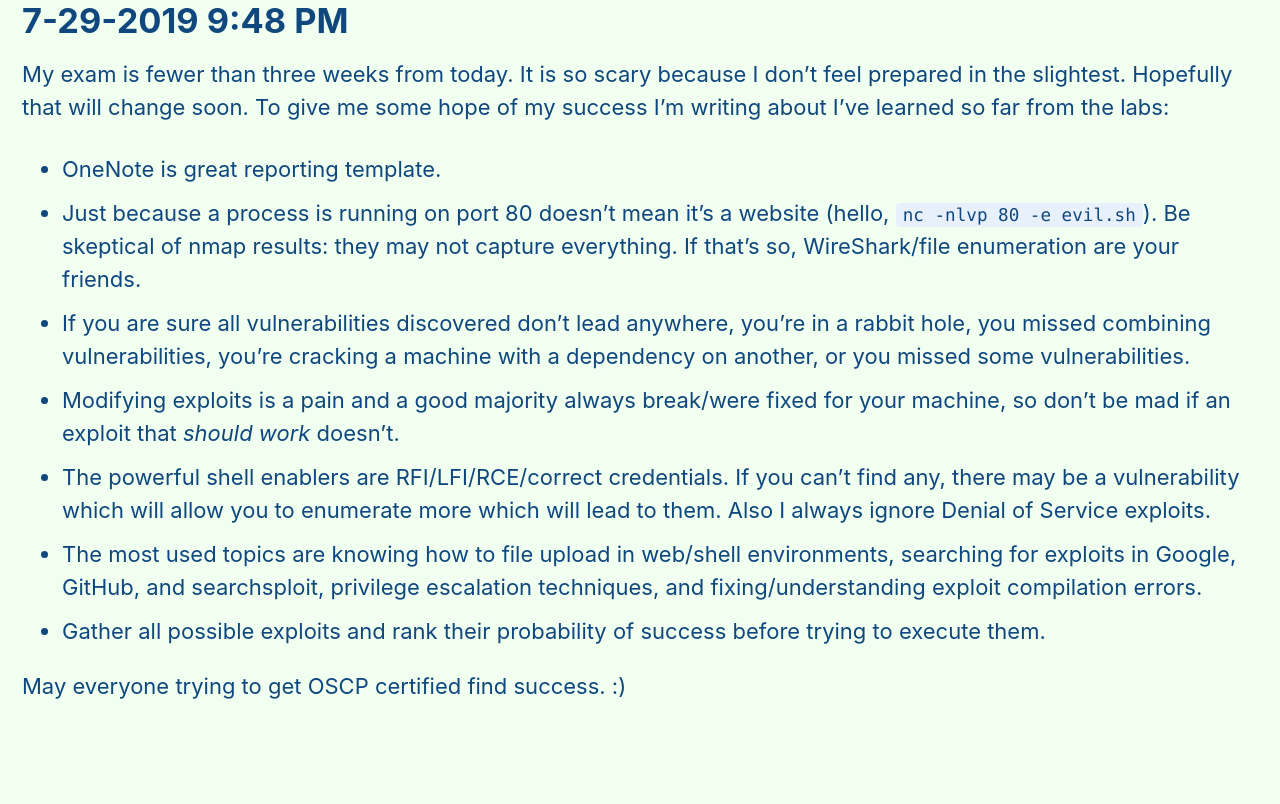
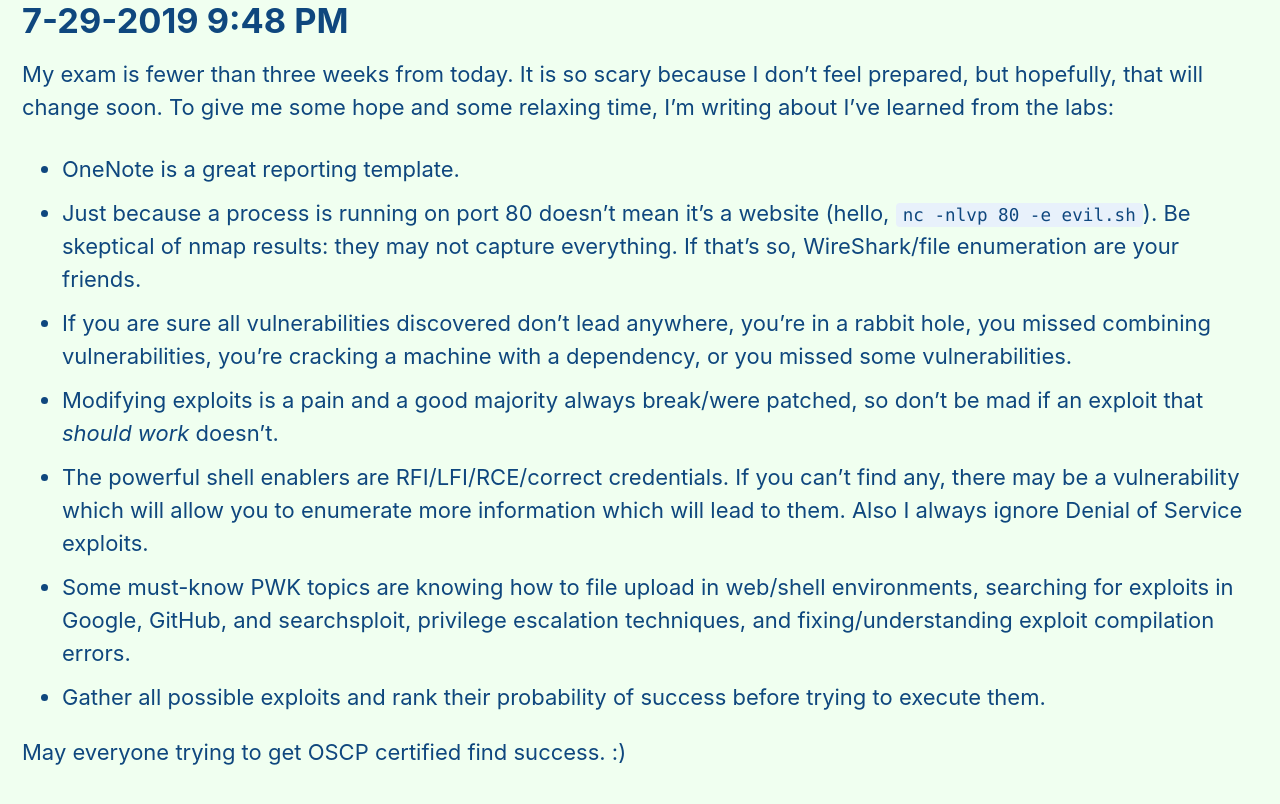
Before and after one commit to boworkgo/boworkgo.github.io, a Jekyll site: the page built from _posts/2019-07-29-OSCP-Update.markdown, in a window 1280 px wide. Shown: the top 804 px of the page. Built offline with Jekyll 4.4.1, drawn with Linux system fonts in a browser that asks for light colours.

Commit message:
Fix some grammar

```diff
--- a/_posts/2019-07-29-OSCP-Update.markdown
+++ b/_posts/2019-07-29-OSCP-Update.markdown
@@ -9,14 +9,14 @@ classes:
 
 # 7-29-2019 9:48 PM
 
-My exam is fewer than three weeks from today. It is so scary because I don't feel prepared in the slightest. Hopefully that will change soon. To give me some hope of my success I'm writing about I've learned so far from the labs:
+My exam is fewer than three weeks from today. It is so scary because I don't feel prepared, but hopefully, that will change soon. To give me some hope and some relaxing time, I'm writing about I've learned from the labs:
 
-- OneNote is great reporting template.
+- OneNote is a great reporting template.
 - Just because a process is running on port 80 doesn't mean it's a website (hello, `nc -nlvp 80 -e evil.sh`). Be skeptical of nmap results: they may not capture everything. If that's so, WireShark/file enumeration are your friends.
-- If you are sure all vulnerabilities discovered don't lead anywhere, you're in a rabbit hole, you missed combining vulnerabilities, you're cracking a machine with a dependency on another, or you missed some vulnerabilities.
-- Modifying exploits is a pain and a good majority always break/were fixed for your machine, so don't be mad if an exploit that *should work* doesn't.
-- The powerful shell enablers are RFI/LFI/RCE/correct credentials. If you can't find any, there may be a vulnerability which will allow you to enumerate more which will lead to them. Also I always ignore Denial of Service exploits.
-- The most used topics are knowing how to file upload in web/shell environments, searching for exploits in Google, GitHub, and searchsploit, privilege escalation techniques, and fixing/understanding exploit compilation errors.
+- If you are sure all vulnerabilities discovered don't lead anywhere, you're in a rabbit hole, you missed combining vulnerabilities, you're cracking a machine with a dependency, or you missed some vulnerabilities.
+- Modifying exploits is a pain and a good majority always break/were patched, so don't be mad if an exploit that *should work* doesn't.
+- The powerful shell enablers are RFI/LFI/RCE/correct credentials. If you can't find any, there may be a vulnerability which will allow you to enumerate more information which will lead to them. Also I always ignore Denial of Service exploits.
+- Some must-know PWK topics are knowing how to file upload in web/shell environments, searching for exploits in Google, GitHub, and searchsploit, privilege escalation techniques, and fixing/understanding exploit compilation errors.
 - Gather all possible exploits and rank their probability of success before trying to execute them.
 
 May everyone trying to get OSCP certified find success. :)
```
Also changed, not shown: 3 other files.
